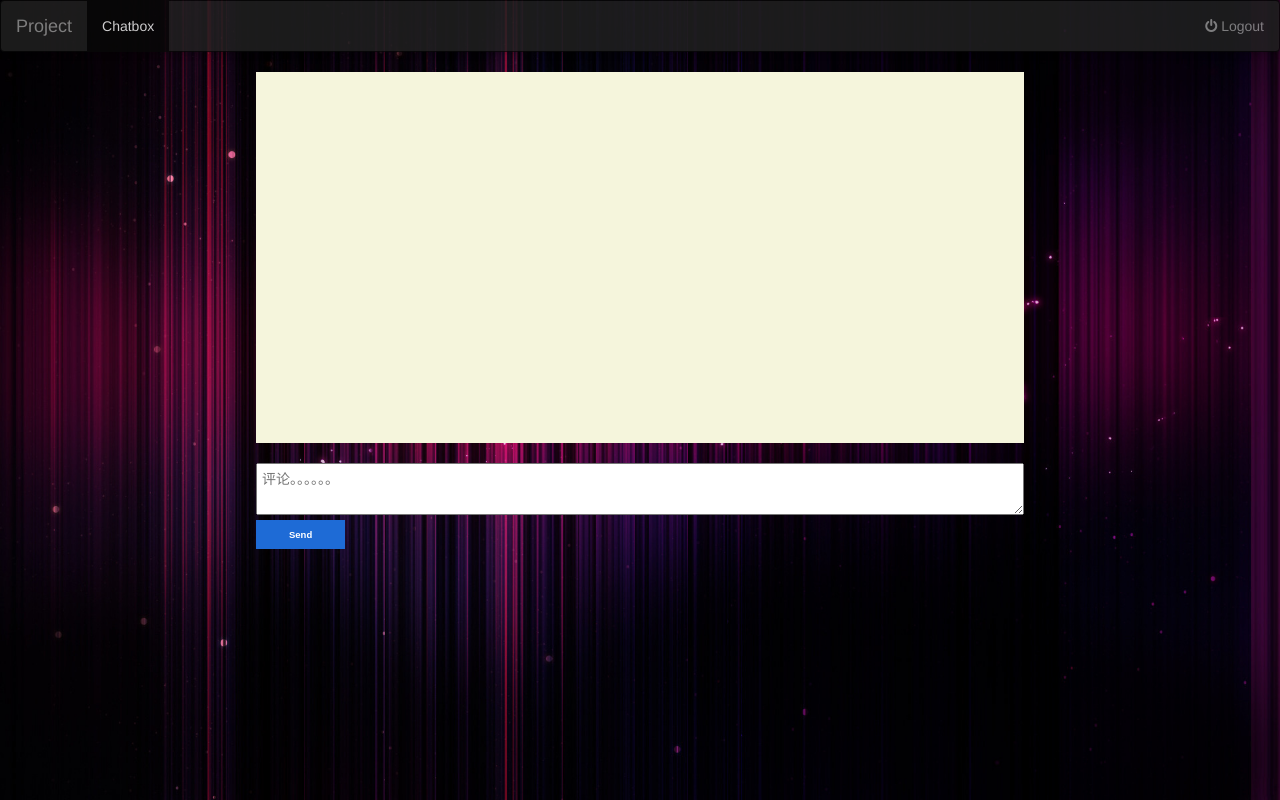
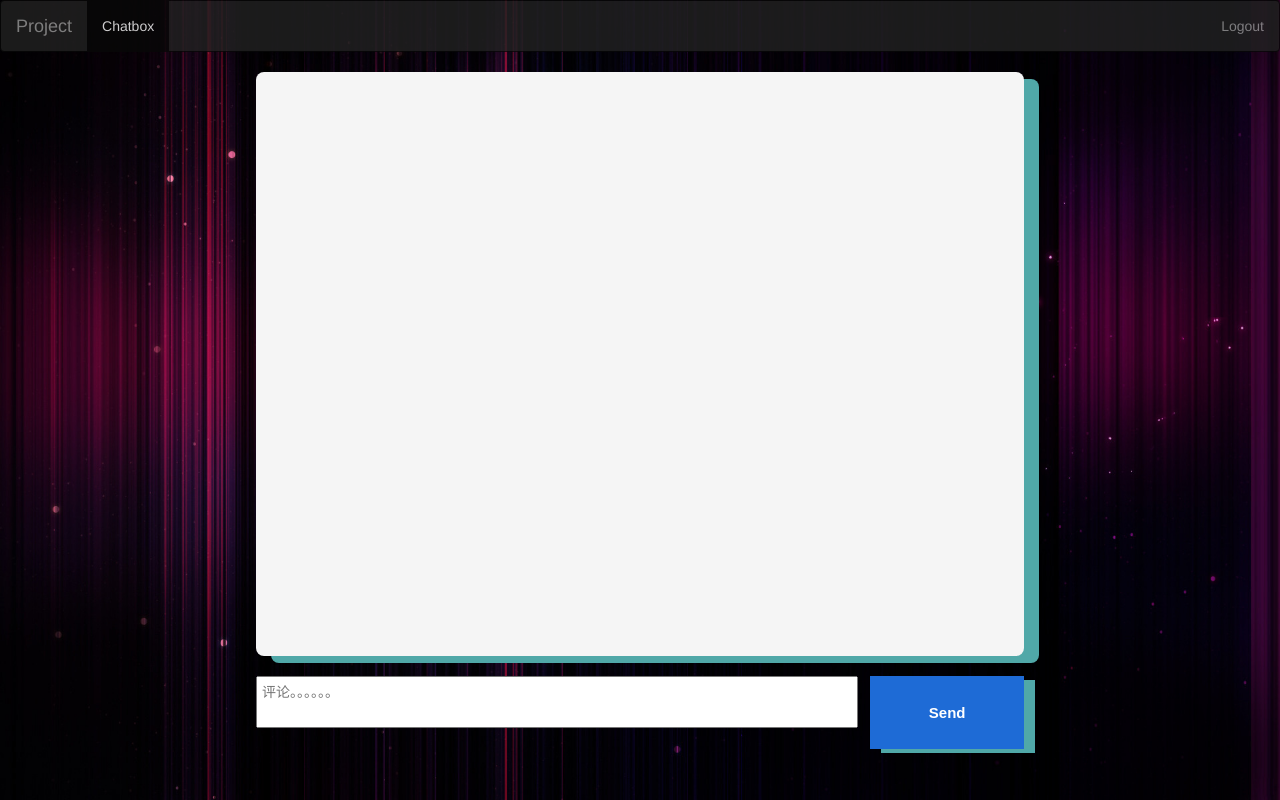
Before and after one commit to Varnaan/projet, a PHP site: page /chatbox.php in a window 1280 px wide. Run offline with PHP 8.4, Linux system fonts and the light colour scheme; the visitor is signed in with stand-in values (Sample User, id 1); data that the repository does not hold is empty; some libraries are stand-ins or nearby versions.

Commit message:
cleaning up

```diff
--- a/chatbox.php
+++ b/chatbox.php
@@ -17,7 +17,7 @@ if (!isset($_SESSION['username'])) {
 <meta name="viewport" content="width=device-width, initial-scale=1">
 <script src="https://maxcdn.bootstrapcdn.com/bootstrap/3.3.7/js/bootstrap.min.js"></script>
 <head>
-	<title>Wall</title>
+	<title>Chatbox</title>
 </head>
 <audio></audio>
 <body>
@@ -52,11 +52,11 @@ if (!isset($_SESSION['username'])) {
     while ($donnees = $response->fetch()) {
         $date = $donnees['date'];
         $datej = date('d M', strtotime($date));
-        $dateh = date('H:i:s', strtotime($date));
+        $dateh = date('H:i', strtotime($date));
 
         if ($_SESSION['username'] == $donnees['auteur']) {
             echo "<div  class='msg' style='text-align:right'>" .
-                '<h3>' . htmlspecialchars($donnees['auteur']) . ' ' . 'le ' . $datej . ' à ' . $dateh . '' .
+                '<h3>' . htmlspecialchars($donnees['auteur']) . ' ' . 'on ' . $datej . ', ' . $dateh . '' .
                 '</"h3">' . '<br>' . "<span id='speech-bubble-own'>" . htmlspecialchars($donnees['contenu']) .
                 '</span></div>';
         } else {
--- a/css/chatbox.css
+++ b/css/chatbox.css
@@ -1,63 +1,66 @@
-
-
-
-
-/* *   { margin: 0; padding: 0; box-sizing: border-box; }
-      body { font: 13px Helvetica, Arial; }
-      form { background: #000; padding: 3px; position: fixed; bottom: 0; width: 100%; }
-      form input { border: 0; padding: 10px; width: 90%; margin-right: .5%; }
-      form button { width: 9%; background: rgb(130, 224, 255); border: none; padding: 10px; }
-      #messages { list-style-type: none; margin: 0; padding: 0; }
-      #messages li { padding: 5px 10px; }
-      #messages li:nth-child(odd) { background: #eee; } */
-
 div.chat {
     overflow-y: scroll;
-    height: 29vw;
+    height: 73vh;
     width: 60vw;
-    background-color: beige;
+    background-color: whitesmoke;
     background-size: cover;
     font-family: 'Courier New', Courier, monospace;
     margin: 0 auto;
+    border-radius: 8px;
+    box-shadow: 15px 7px rgb(80, 168, 168);
 }
 
 .msg {
     margin: auto;
     padding: 50px;
+    font-size: 2rem;
 }
 
 footer {
     margin:0 auto;
     width: 60vw;
+    vertical-align: bottom;
+}
+textarea,input.button{
+    display:inline-block;
 }
 
 textarea {
     margin: auto;
-    width: 60vw;
+    width: 47vw;
     padding: 5px;
+    resize: none;
 }
 
 input[type='submit'] {
         display: inline-block;
         background: #1E6BD6;
         border: 1px solid #1E6BD6;
+        resize: both;
         color: white;
         text-decoration: none;
         font-weight: 600;
-        font-size: .95rem;
+        font-size: 1.5rem;
         font-family: sans-serif;
-        padding: 0.5vw 2.5vw;
+        height: 9.1vh;
+        width: 12vw;
+        float: right;
+        box-shadow: 11px 4px rgb(80, 168, 168);
 
 }
 
 #speech-bubble-own {
-     position: relative; background: #00aabb; border-radius: .2em;
-     font-size: 1.99999rem;
+     position: relative;
+     background: #00aabb;
+     border-radius: .2em;
+     font-size: 2rem;
     }
 
 #speech-bubble-other {
-    position: relative; background: darkgoldenrod; border-radius: .2em;
-    font-size: 1.99999rem;
+    position: relative;
+    background: darkgoldenrod;
+    border-radius: .2em;
+    font-size: 2rem;
 }
 
 h1 {
@@ -65,5 +68,5 @@ h1 {
 }
 
 h3 {
-    font-size: 1vw;
+    font-size: 1.5rem;
 }
--- a/css/header.css
+++ b/css/header.css
@@ -8,4 +8,13 @@
 
 body {
     width: 100%;
+    background: url('../images/bg.jpg') no-repeat center fixed;
+    -webkit-background-size: cover;
+    background-size: cover;
 }
+
+
+.navbar-nav {
+    white-space: normal;
+
+  }
--- a/css/login.css
+++ b/css/login.css
@@ -3,11 +3,12 @@ form {
 }
 
 input.field {
-    width: 30%;
+    width: 35vw;
     padding: 10px 18px;
     box-sizing: border-box;
     border-collapse: separate;
     margin-bottom: 5px;
+    border-radius: 6px;
 }
 
 input[type=submit]{
--- a/header.php
+++ b/header.php
@@ -3,15 +3,11 @@
 <head>
   <title>Chat Project</title>
   <meta charset="utf-8">
-  <meta name="viewport" content="width=device-width, initial-scale=1">
-  <link rel="stylesheet" type="text/css" href="node_modules/mdbootstrap/css/mdb.css">
+  <meta name="viewport" content="width=device-width">
   <link rel="stylesheet" type="text/css" href="css/header.css">
   <link rel="stylesheet" href="https://maxcdn.bootstrapcdn.com/bootstrap/3.3.7/css/bootstrap.min.css">
-  <link href="https://maxcdn.bootstrapcdn.com/font-awesome/4.7.0/css/font-awesome.min.css" rel="stylesheet">
-  <script src="https://ajax.googleapis.com/ajax/libs/jquery/3.3.1/jquery.min.js"></script>
-  <script src="https://maxcdn.bootstrapcdn.com/bootstrap/3.3.7/js/bootstrap.min.js"></script>
 </head>
-<body style="background: url('images/bg.jpg') no-repeat center fixed; -webkit-background-size: cover; background-size: cover;">
+<body>
 <nav class="navbar navbar-inverse" style="opacity: 0.8;">
   <div class="container-fluid">
     <div class="navbar-header">
--- a/sql/db_creation.php
+++ b/sql/db_creation.php
@@ -13,11 +13,11 @@ if ($mysqli->connect_errno) {
     echo "<h1>Debugging error: </h1>" . mysqli_connect_error() . PHP_EOL . "<br />";
     die();
 }
-//Create the database
+//Créer la base de donnée
 if (!$mysqli->query('CREATE DATABASE projet')) {
     printf("Errormessage: %s\n", $mysqli->error);
 }
-//On va créer une nouvelle table bans la base
+//On va créer les nouvelles tables bans la base
 $mysqli->query('
 CREATE TABLE `projet`.`users`
 (
```
